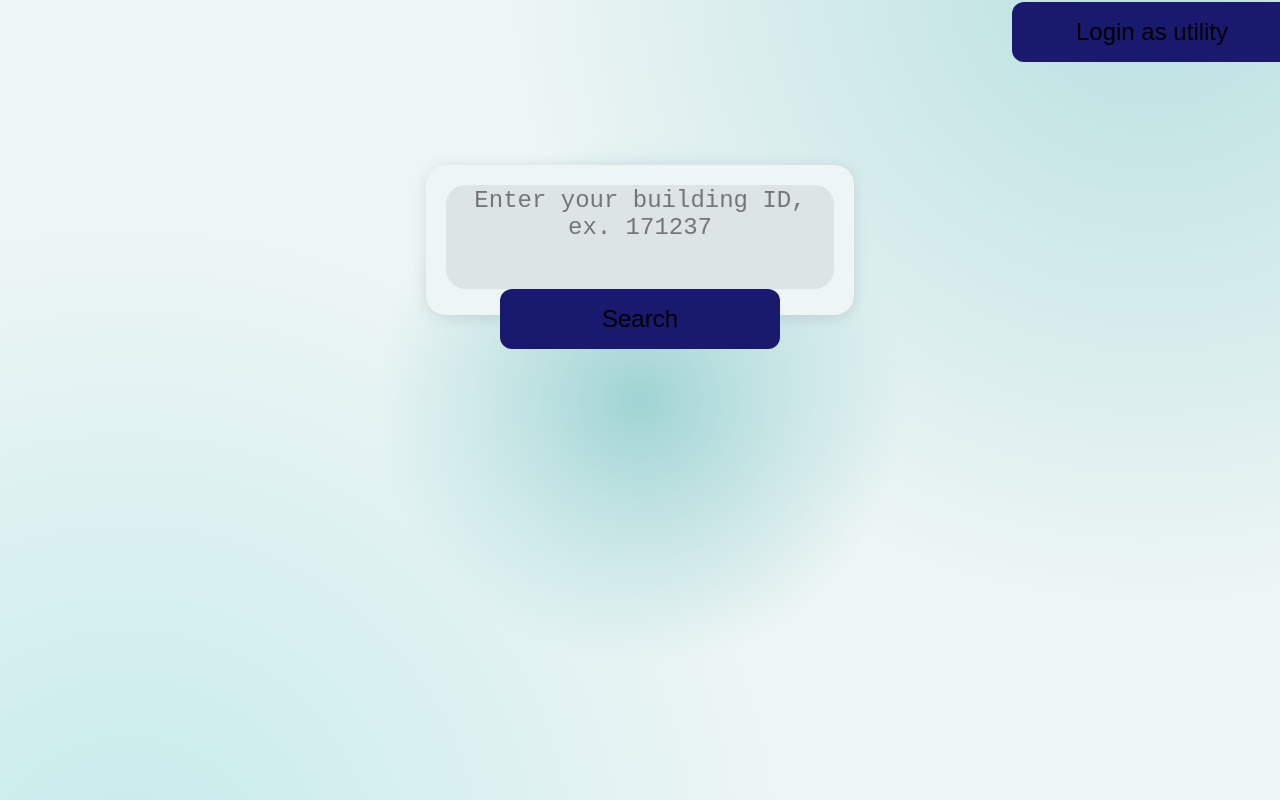
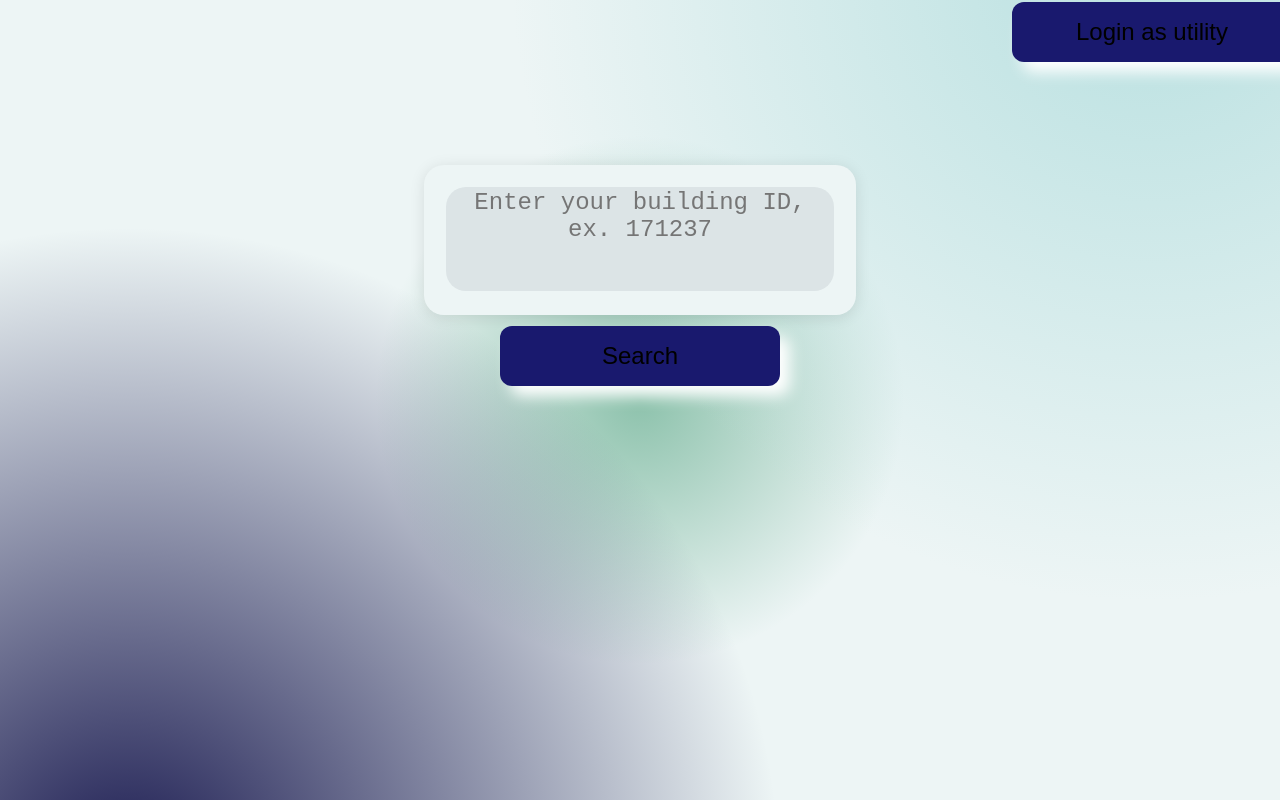
Before and after one commit to 1nuc/dashboard_load_profile, a React (Vite) app: page / in a window 1280 px wide. Built offline with nearby package versions, Linux system fonts and the light colour scheme.

Commit message:
save updates

```diff
--- a/src/App.css
+++ b/src/App.css
@@ -21,9 +21,9 @@ body {
   min-height: 100vh;
   background-color: #EDF5F5;
   background-image:
-  radial-gradient(circle at 90% -5%, #B8E0E0 0%, transparent 45%),
-  radial-gradient(circle at 10% 110%, #C5EBEB 0%, transparent 45%),
-  radial-gradient(circle at 50% 50%, #A0D4D4 0%, transparent 35%);
+  radial-gradient(circle at 90% -5%, #B8E0E0  0%, transparent 45%),
+  radial-gradient(circle at 10% 110%, #19194F 0%, transparent 45%),
+  radial-gradient(circle at 50% 50%, #8DC2AC 0%, transparent 35%);
 }
 
 .dashboard {
@@ -43,7 +43,6 @@ body {
   width: 100% !important;
 }
 .bldg-id{
-  color: #ffffff;
   font-size:24px;
   border-radius: 20px;
   background-color: #DCE4E6;
@@ -51,6 +50,7 @@ body {
   display: flex;
   align-items: center;
   height: 100px;
+  margin: 2px 2px 35px;
   width: 30vw;
   text-align: center;
   resize: none;
--- a/src/index.css
+++ b/src/index.css
@@ -100,6 +100,7 @@ button{
   height: 60px;
   cursor: pointer;
   width: 280px;
+  box-shadow: 10px 10px 15px white;
 }
 button:hover{
   background: #111138;
```
